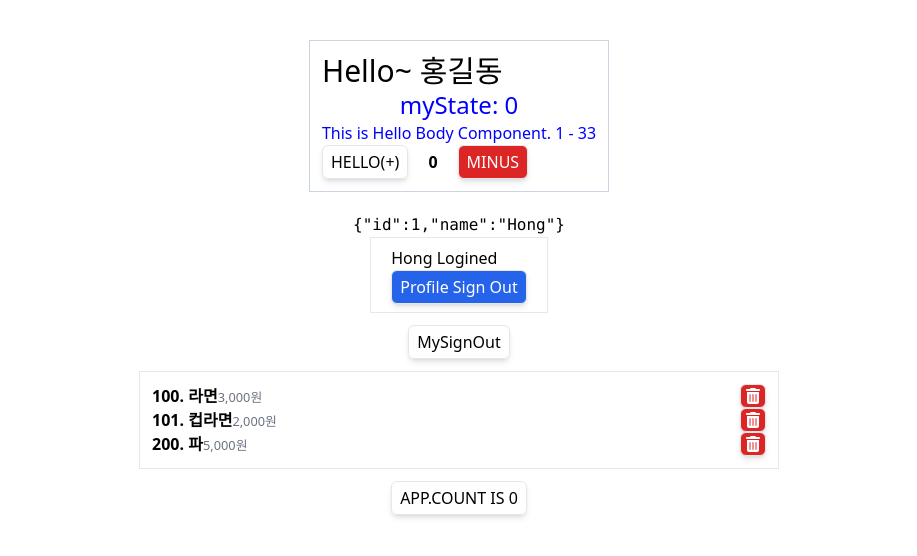
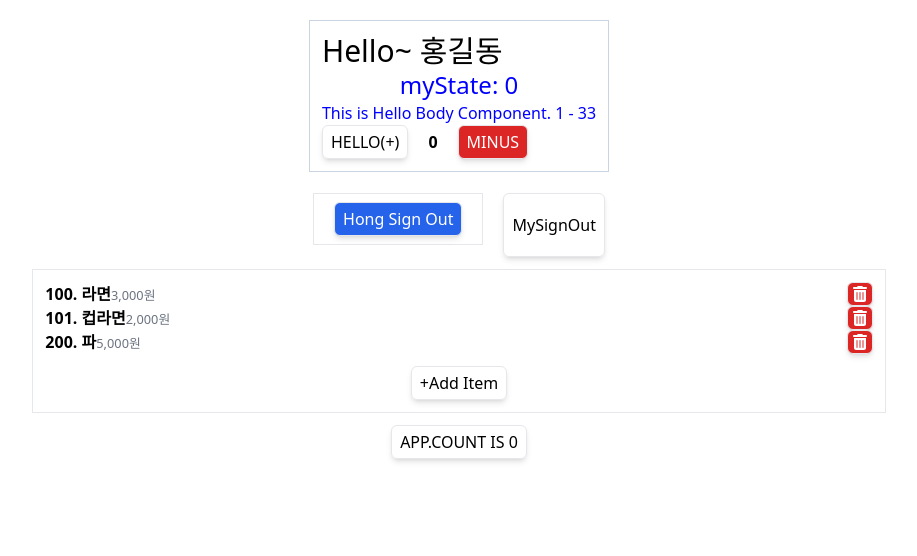
Before and after one commit to j0j00h/hana4_teacher, a React (Vite) app in the folder rbvite/: page / in a window 1280 px wide. Shown: the top 556 px of the page, without its empty margins (181-1098 px from the left). Built offline with nearby package versions, Linux system fonts and the light colour scheme.

Commit message:
saveItem

```diff
--- a/rbvite/src/App.tsx
+++ b/rbvite/src/App.tsx
@@ -61,7 +61,7 @@
   };
 
   return (
-    <div className='mt-5 flex flex-col items-center'>
+    <div className='flex flex-col items-center'>
       <Hello
         name='홍길동'
         age={33}
@@ -71,7 +71,7 @@
         ref={myHandleRef}
       />
       <hr />
-      <pre>{JSON.stringify(session.loginUser)}</pre>
+      {/* <pre>{JSON.stringify(session.loginUser)}</pre> */}
       <My
         session={session}
         logout={logout}
--- a/rbvite/src/components/My.tsx
+++ b/rbvite/src/components/My.tsx
@@ -3,7 +3,7 @@
 import Login from './Login.tsx';
 import Profile from './Profile.tsx';
 import Button from './atoms/Button.tsx';
-import { useRef } from 'react';
+import { FormEvent, useRef, useState } from 'react';
 
 type Props = {
   session: Session;
@@ -13,7 +13,12 @@
 };
 
 export default function My({ session, logout, login, removeCartItem }: Props) {
+  const [isEditing, setIsEditing] = useState(false);
   const logoutButtonRef = useRef<HTMLButtonElement>(null);
+  const nameRef = useRef<HTMLInputElement>(null);
+  const priceRef = useRef<HTMLInputElement>(null);
+
+  const toggleEditing = () => setIsEditing((pre) => !pre);
 
   const removeItem = (id: number) => {
     if (confirm('Are u sure?')) {
@@ -21,21 +26,28 @@
     }
   };
 
+  const saveItem = (e: FormEvent<HTMLFormElement>) => {
+    e.preventDefault();
+    const name = nameRef.current?.value;
+    const price = priceRef.current?.value;
+    console.log('🚀  name/price:', name, price);
+  };
+
   return (
     <>
       {session.loginUser ? (
-        <>
+        <div className='flex gap-5'>
           <Profile session={session} logout={logout} ref={logoutButtonRef} />
           <Button
             onClick={() => logoutButtonRef.current?.focus()}
             text='MySignOut'
           />
-        </>
+        </div>
       ) : (
         <Login login={login} />
       )}
 
-      <ul className='my-3 w-1/2 border p-3'>
+      <ul className='my-3 w-2/3 border p-3'>
         {session.cart?.length ? (
           session.cart.map(({ id, name, price }) => (
             <li key={id} className='flex justify-between'>
@@ -56,6 +68,28 @@
         ) : (
           <li className='text-slate-500'>There is no items.</li>
         )}
+        <li className='mt-3 text-center'>
+          {isEditing ? (
+            <form onSubmit={saveItem} className='mt-3 flex gap-3'>
+              <input
+                ref={nameRef}
+                type='text'
+                placeholder='name..'
+                className='inp'
+              />
+              <input
+                ref={priceRef}
+                type='number'
+                placeholder='price..'
+                className='inp'
+              />
+              <Button type='reset' onClick={toggleEditing} text='Cancel' />
+              <Button type='submit' text='Save' variant='btn-primary' />
+            </form>
+          ) : (
+            <Button onClick={toggleEditing} text='+Add Item' />
+          )}
+        </li>
       </ul>
     </>
   );
--- a/rbvite/src/components/Profile.tsx
+++ b/rbvite/src/components/Profile.tsx
@@ -11,13 +11,12 @@
   ({ session, logout }: Props, ref: ForwardedRef<HTMLButtonElement>) => {
     return (
       <div className='mb-3 border px-5 py-2'>
-        <h3>{session.loginUser?.name} Logined</h3>
         <button
           onClick={logout}
           ref={ref}
           className='btn btn-primary normal-case'
         >
-          Profile Sign Out
+          {session.loginUser?.name} Sign Out
         </button>
 
         {/* <Button onClick={logout} text='SignOut' /> */}
```
